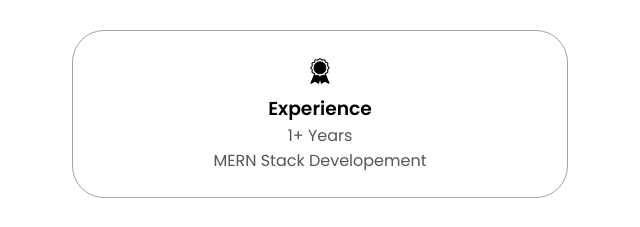
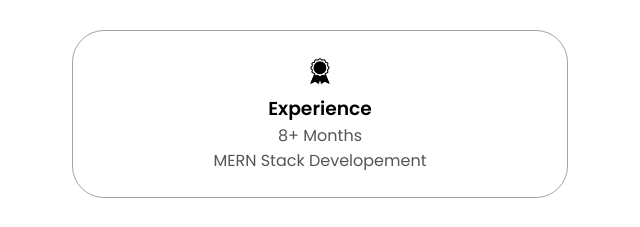
Before and after one commit to M-Tayyab-Saleem/My-Portfolio, a plain HTML site: page index.html in a window 1280 px wide. Shown: the part 1080-1307 px from the top of the page, 552-1192 px from the left. Drawn offline with Linux system fonts and the light colour scheme.

Commit message:
Update index.html

```diff
--- a/index.html
+++ b/index.html
@@ -93,7 +93,7 @@
                 class="icon"
               />
               <h3>Experience</h3>
-              <p>1+ Years <br />MERN Stack Developement</p>
+              <p>8+ Months <br />MERN Stack Developement</p>
             </div>
           </div>
           <div class="text-container">
```
